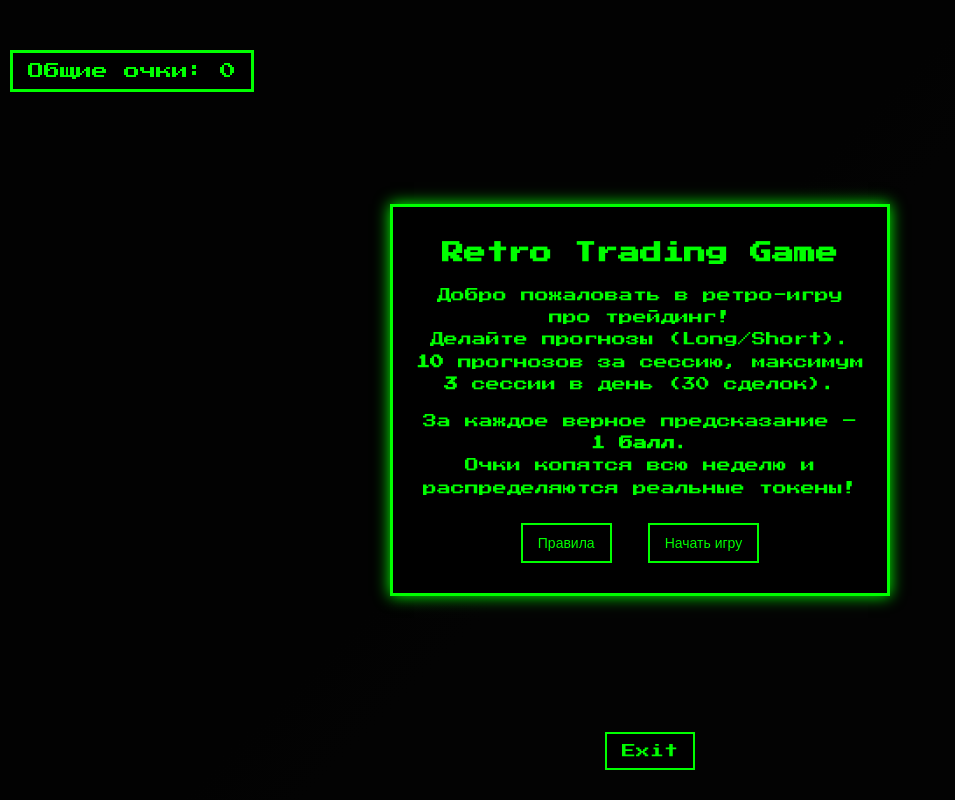
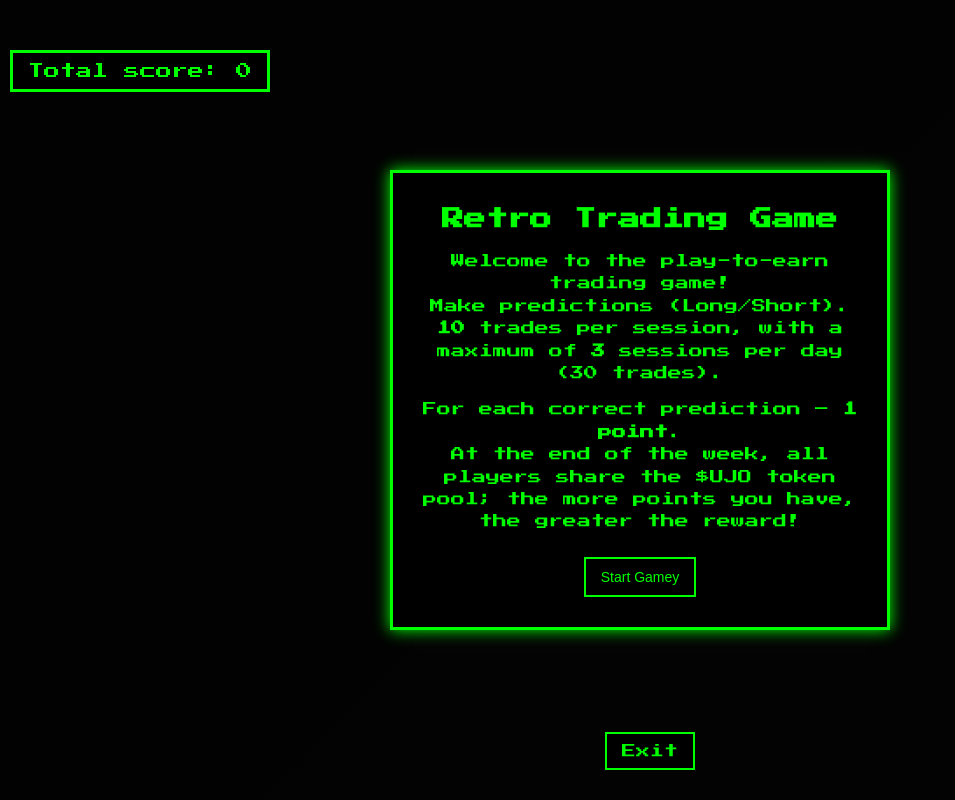
Before and after one commit to Seiltanzer01/trend-share, a Flask app: template templates/mini_game.html in a window 1280 px wide. Shown: the whole page, without its empty margins (0-955 px from the left). Run offline with Flask 2, Linux system fonts and the light colour scheme; the template is opened without the code that fills it, so the values that code supplies are empty; data comes from the database, SQL or seed files in the repository; parts of the project's set-up code (start-up, migrations or seed data) failed here and were passed over; some libraries are stand-ins or nearby versions.

Commit message:
Update mini_game.html

```diff
--- a/templates/mini_game.html
+++ b/templates/mini_game.html
@@ -229,22 +229,22 @@
 </head>
 <body>
   <!-- Блок для отображения общих очков -->
-  <div id="total-score">Общие очки: <span id="total-points">0</span></div>
+  <div id="total-score">Total score: <span id="total-points">0</span></div>
   <!-- Главное меню -->
   <div id="main-menu">
     <div id="menu-content">
       <h1>Retro Trading Game</h1>
       <p>
-        Добро пожаловать в ретро-игру про трейдинг!<br>
-        Делайте прогнозы (Long/Short).<br>
-        <strong>10</strong> прогнозов за сессию, максимум <strong>3</strong> сессии в день (30 сделок).
+        Welcome to the play-to-earn trading game!<br>
+        Make predictions (Long/Short).<br>
+        <strong>10</strong> trades per session, with a maximum of <strong>3</strong> sessions per day (30 trades).
       </p>
       <p>
-        За каждое верное предсказание – <strong>1 балл</strong>.<br>
-        Очки копятся всю неделю и распределяются реальные токены!
+        For each correct prediction – <strong>1 point</strong>.<br>
+        At the end of the week, all players share the $UJO token pool; the more points you have, the greater the reward!
       </p>
-      <button class="menu-btn" id="btn-rules">Правила</button>
-      <button class="menu-btn" id="btn-start">Начать игру</button>
+      <!--<button class="menu-btn" id="btn-rules">Правила</button>-->
+      <button class="menu-btn" id="btn-start">Start Gameу</button>
     </div>
     <!-- Кнопка Exit для меню (вынесена за рамки основного блока меню) -->
     <button class="menu-btn" id="menu-exit-btn" onclick="window.location.href='/'">Exit</button>
@@ -259,14 +259,14 @@
       <canvas id="chartCanvas" width="600" height="300"></canvas>
       <div id="info-panel">
         <div class="info-box" id="session-box">
-          Сессия: <span id="session-index">1</span> / 3<br>
+          Session: <span id="session-index">1</span> / 3<br>
           Прогнозов в сессии: <span id="guesses-left">10</span>
         </div>
         <div class="info-box">
-          Очки (неделя): <span id="points-value">0</span>
+          Points (week): <span id="points-value">0</span>
         </div>
         <div class="info-box" id="daily-panel">
-          Прогнозов сегодня: <span id="today-plays">0</span>/30
+          Predictions in session: <span id="today-plays">0</span>/30
         </div>
       </div>
       <div id="controls">
@@ -647,7 +647,7 @@
       restartGame();
     });
     btnRules.addEventListener('click', () => {
-      alert("Правила:\n1) 10 прогнозов – 1 сессия.\n2) Можно сыграть 3 сессии за день (30 сделок).\n3) Long – ставка на рост, Short – на падение.\n4) Hold – пропустить ход, может дать +1 или –1 очко случайно.\n5) Очки изменяются только в результате движения графика: если итоговая свеча показывает Profit – прибавляется 1, если Loss – отнимается 1 (но счёт не может стать отрицательным).\n6) После выбора Long или Short сначала на первой (начальной) свече отображается открывающий флажок (L или S), затем запускается анимация полного обновления графика, и по итоговой цене последней свечи определяется результат сделки.\n7) Общий счёт отображается в меню игры и сохраняется между сессиями.");
+      alert("Rules:\n1) 10 predictions – 1 session.\n2) You can play 3 sessions per day (30 trades).\n3) Long – bet on growth, Short – bet on decline.\n4) Hold – skip your turn, which may randomly give +1 or -1 point.");
     });
     exitBtn.addEventListener('click', () => { window.location.href = '/'; });
     window.addEventListener('load', () => {
```
